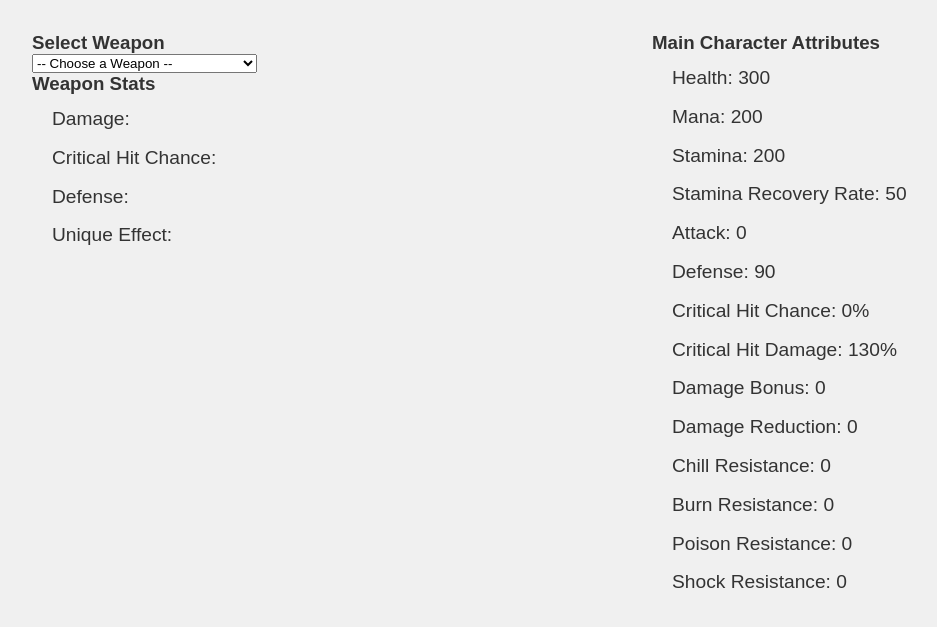
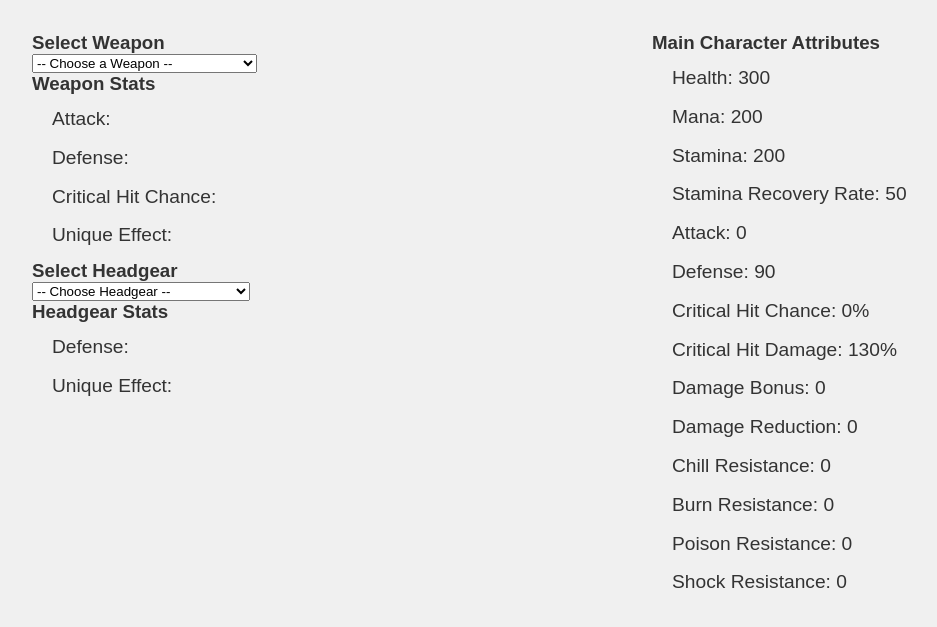
Before and after one commit to Xenofox5/Black-Myth-Wukong-Build-Simulator, a plain HTML site: page index.html in a window 1280 px wide. Shown: the part 55-682 px from the top of the page, without its empty margins (19-956 px from the left). Drawn offline with Linux system fonts and the light colour scheme.

Commit message:
Update index.html

```diff
--- a/index.html
+++ b/index.html
@@ -4,7 +4,7 @@
     <meta charset="UTF-8">
     <meta name="viewport" content="width=device-width, initial-scale=1.0">
     <title>Black Myth: Wukong Build Simulator</title>
-    <link rel="stylesheet" href="styles.css"> <link rel="stylesheet" href="styles.css">
+    <link rel="stylesheet" href="styles.css">
     <style>
         body { font-family: Arial, sans-serif; }
         .container { display: flex; justify-content: space-around; padding: 20px; }
@@ -42,11 +42,41 @@
                 <option value="adept-spine-shooting-fuban-staff">Adept Spine-Shooting Fuban Staff</option>
             </select>
 
+            <!-- Weapon stats display right below weapon selection -->
             <h3>Weapon Stats</h3>
-            <p id="damage">Damage: </p>
-            <p id="critical">Critical Hit Chance: </p>
-            <p id="defense">Defense: </p>
-            <p id="unique-effect">Unique Effect: </p>
+            <p id="weapon-attack">Attack: </p>
+            <p id="weapon-defense">Defense: </p>
+            <p id="weapon-critical">Critical Hit Chance: </p>
+            <p id="weapon-effect">Unique Effect: </p>
+
+
+            <h3>Select Headgear</h3>
+            <select id="headgear" onchange="updateStats()">
+                <!-- Removed the extra "-- Choose Headgear --" option -->
+                <option value="">-- Choose Headgear --</option>
+                <option value="bronze-monkey-mask">Bronze Monkey Mask</option>
+                <option value="bull-kings-mask">Bull King's Mask</option>
+                <option value="centipede-hat">Centipede Hat of Transcendence</option>
+                <option value="earth-spirit-cap">Earth Spirit Cap</option>
+                <option value="folk-opera-mask">Folk Opera Mask</option>
+                <option value="galeguard-beast-mask">Galeguard Beast Mask</option>
+                <option value="golden-feng-tail-crown">Golden Feng-Tail Crown</option>
+                <option value="golden-mask-of-fury">Golden Mask of Fury</option>
+                <option value="grey-wolf-mask">Grey Wolf Mask</option>
+                <option value="iron-horned-helm">Iron Horned Helm</option>
+                <option value="locust-antennae-mask">Locust Antennae Mask</option>
+                <option value="monastic-insect-hat">Monastic Insect Hat</option>
+                <option value="non-pure-broken-mask">Non-Pure Broken Mask</option>
+                <option value="pilgrim-headband">Pilgrim's Headband</option>
+                <option value="see-no-evil">See No Evil</option>
+                <option value="skull-of-turtle-treasure">Skull of Turtle Treasure</option>
+                <option value="snout-mask">Snout Mask</option>
+                <option value="yaksha-mask-of-outrage">Yaksha Mask of Outrage</option>
+            </select>
+            <h3>Headgear Stats</h3>
+            <p id="headgear-defense">Defense: </p>
+            <p id="headgear-effect">Unique Effect: </p>
+
         </div>
 
         <div class="column">
```
